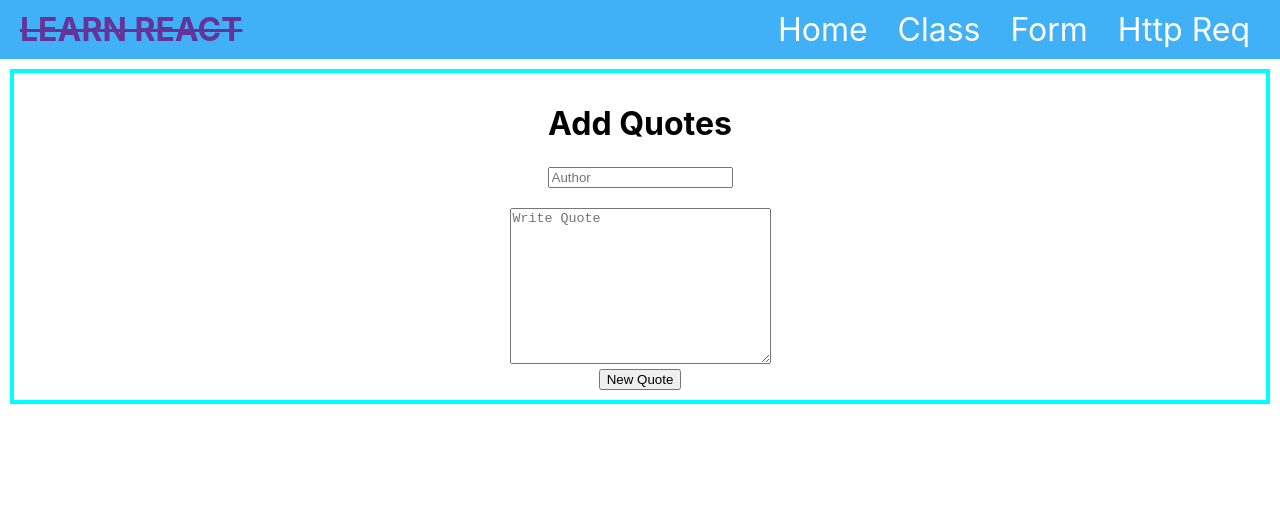
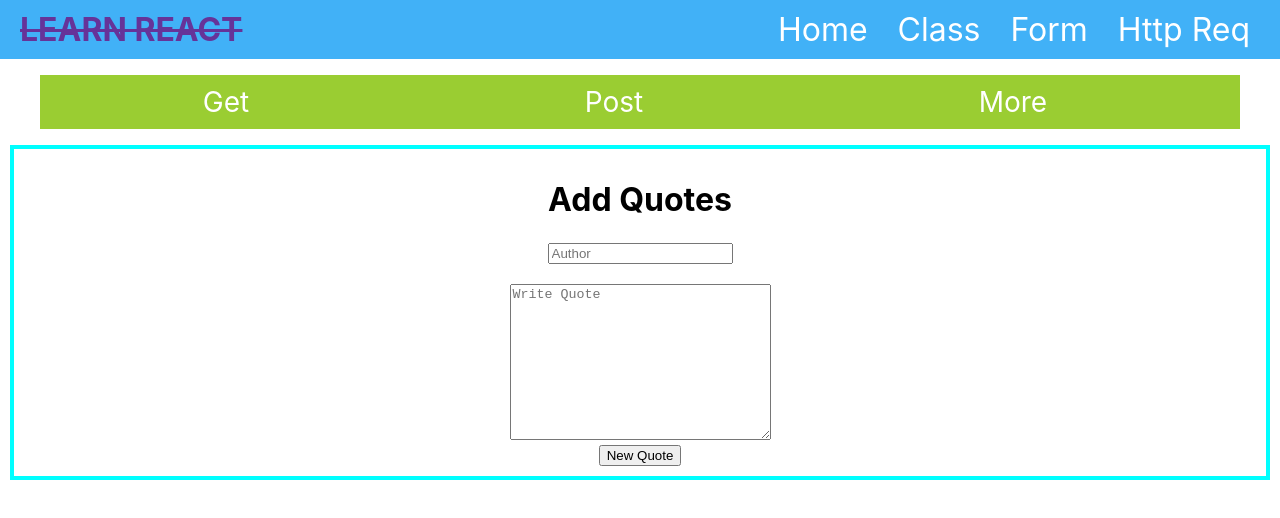
Before and after one commit to khaled39ab/React-With-LWS, a React (Create React App) app: page /post in a window 1280 px wide. Shown: the top 518 px of the page. Built offline with nearby package versions, Linux system fonts and the light colour scheme.

Commit message:
added multi level navbar

```diff
--- a/src/HttpReq/Country.js
+++ b/src/HttpReq/Country.js
@@ -1,6 +1,7 @@
 import axios from 'axios';
 import React from 'react';
 import { useState } from 'react';
+import HttpReq from '../page/HttpReq';
 import CountryInfo from './CountryInfo';
 
 const Country = () => {
@@ -22,6 +23,7 @@ const Country = () => {
 
     return (
         <div>
+            <HttpReq></HttpReq>
             <h1 style={{color:'blue'}}>Introduce Country</h1>
             <div style={countriesStyle}>
                 {
--- a/src/HttpReq/QuotesGenerator.js
+++ b/src/HttpReq/QuotesGenerator.js
@@ -1,6 +1,7 @@
 import axios from 'axios';
 import React from 'react';
 import { useState } from 'react';
+import HttpReq from '../page/HttpReq';
 
 const QuotesGenerator = () => {
     const [author, setAuthor] = useState('');
@@ -30,6 +31,8 @@ const QuotesGenerator = () => {
             })
     }
     return (
+        <div>
+            <HttpReq></HttpReq>
             <div style={{ 'border': '4px solid cyan', 'padding': '10px', 'margin': '10px', textAlign: 'center' }} onClick={handleSubmit}>
                 <h1>Add Quotes</h1>
                 <h5>{author}</h5>
@@ -38,6 +41,7 @@ const QuotesGenerator = () => {
                 <textarea name="Quotes" id="" cols="30" rows="10" placeholder='Write Quote' onChange={quoteContent}></textarea> <br />
                 <input type="submit" value="New Quote" />
             </div>
+        </div>
     );
 };
 
```
Lines whose indentation alone changed are shown as unchanged.
